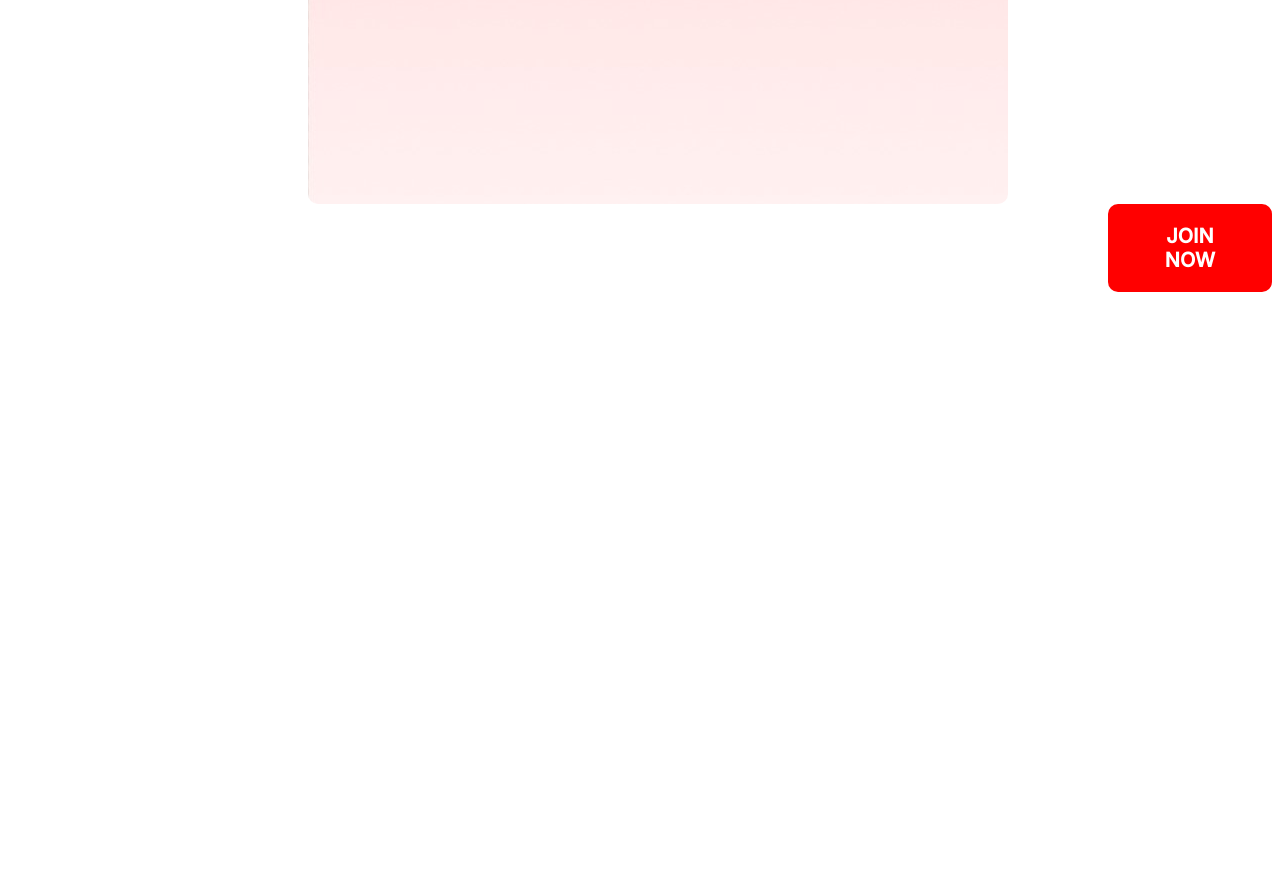
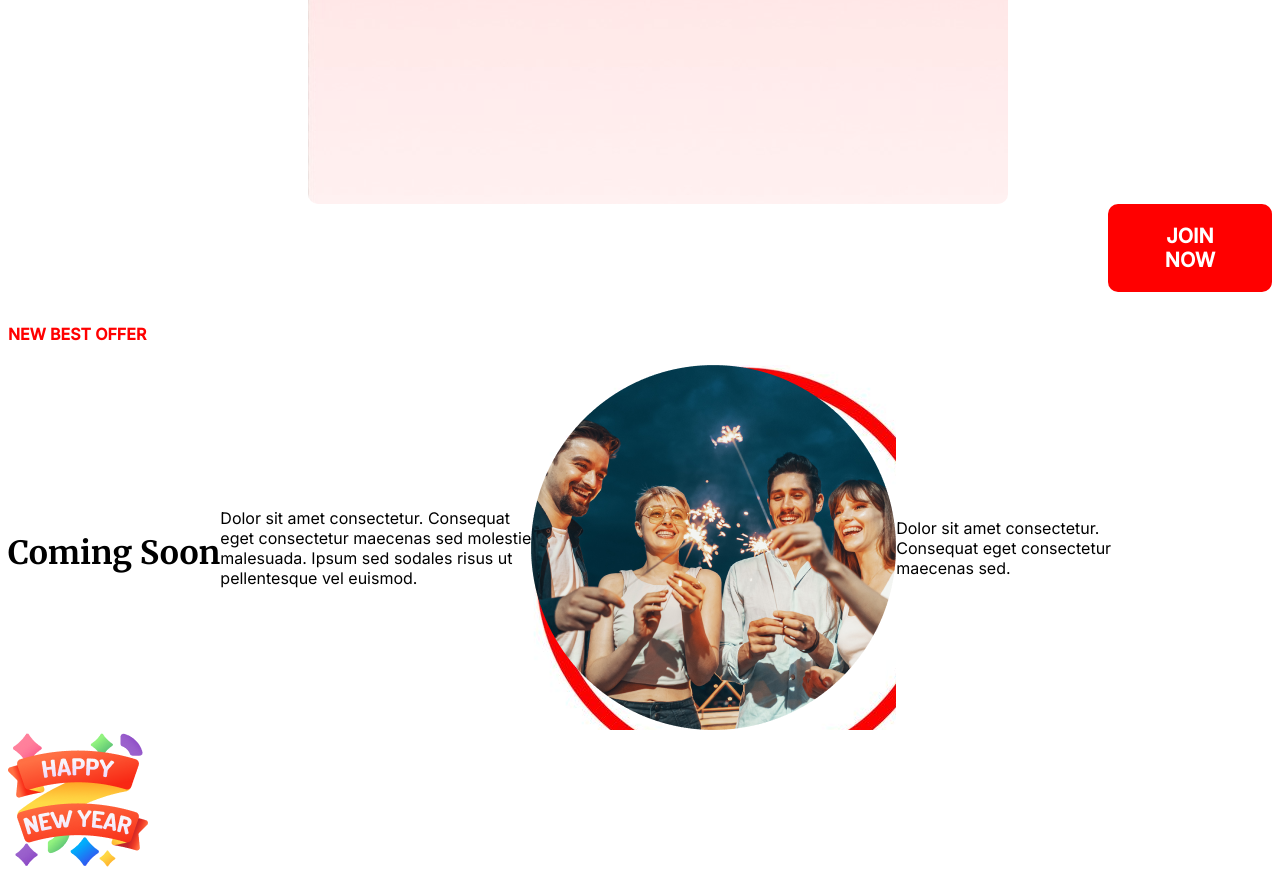
Before and after one commit to JubairBinSayeed/New-Year-New-Mission, a plain HTML site: page index.html in a window 1280 px wide. Shown: the part 3567-4449 px from the top of the page. Before the commit the page ends 3867 px from the top, so only its background shows below. Drawn offline with Linux system fonts and the light colour scheme.

Commit message:
added files

```diff
--- a/index.html
+++ b/index.html
@@ -5,6 +5,7 @@
     <meta name="viewport" content="width=device-width, initial-scale=1.0">
     <title>Assignment</title>
     <link rel="stylesheet" href="style.css">
+
 </head>
 <body>
     <header>
@@ -39,5 +40,21 @@
             <button style="background-color: red;color: white;" class="Join-button">JOIN NOW</button>
         </div>
     </header>
+    <main>
+        <div>
+            <h4 style="color: red; font-family:'Inter', sans-serif;"class="C">NEW BEST OFFER</h4>
+            <h1 style="color: red; font-family:'Inter', sans-serif;"></h1>
+        </div>
+        <div style="display: flex; align-items: center;">
+            <h1 style="font-family: 'Merriweather', serif;"class="C">Coming Soon</h1>
+            <p style="font-family:'Inter', sans-serif;">Dolor sit amet consectetur. Consequat <br>eget consectetur maecenas sed molestie <br> malesuada. Ipsum sed sodales risus ut <br> pellentesque vel euismod. </p>
+            <img src="B9A1-New-Year-New-Mission-main/resources/Ellipse 1.png" alt=""class="fire-works">
+            <p style="font-family:'Inter', sans-serif;">Dolor sit amet consectetur. <br> Consequat eget consectetur <br> maecenas sed.</p>
+        </div>
+        <div>
+            <img src="B9A1-New-Year-New-Mission-main/resources/Group 96.png" alt="" style="font-family:'Inter', sans-serif;">
+        </div>
+
+    </main>
 </body>
 </html>
--- a/style.css
+++ b/style.css
@@ -148,3 +148,18 @@
     margin-top: auto;
     margin-left: 1100px;
 }
+.fire-works{
+    display: block;
+    display: flex;
+    border: 10px;
+    border-radius: 10px ;
+    background-image: url(red\ circle.png);
+    background-repeat: no-repeat;
+    text-align: center;
+}
+.C{
+    padding-top: 10px;
+    padding-bottom: auto;
+    padding-left: auto;
+    padding-right: auto;
+}
```
Also changed, not shown: red circle.png (added).
